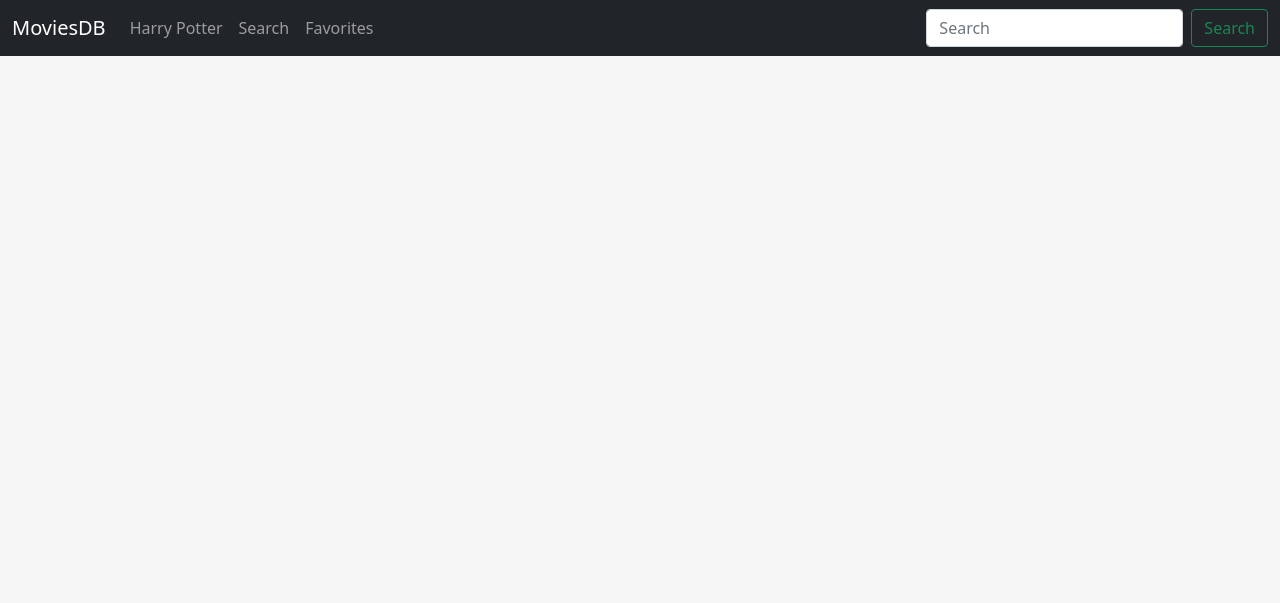
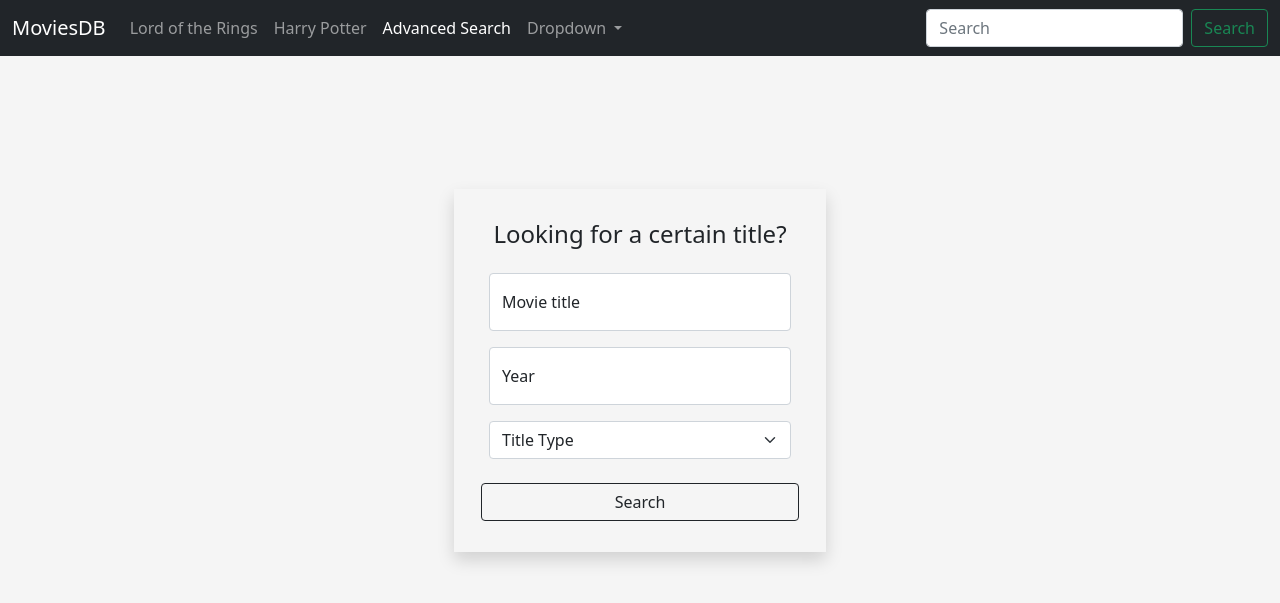
Before and after one commit to TareqJudehGithub/flask_movies, a Flask app: page /search-movies in a window 1280 px wide. Shown: the top 603 px of the page. Run offline with Flask 2, Linux system fonts and the light colour scheme; data that the repository does not hold is empty.

Commit message:
Added more filters features in Advanced Search page, Flask Flash message when no title is found. Added more styling and improvments all UI webpages.

```diff
--- a/server.py
+++ b/server.py
@@ -2,11 +2,10 @@ from flask import Flask, render_template, url_for, request, flash, session,\
   redirect
 from markupsafe import escape
 import requests
-import os, time
+import os, pprint
 
 # Flask secret key
 secret_key = os.urandom(12)
-
 
 
 app = Flask(__name__)
@@ -16,93 +15,113 @@ app = Flask(__name__)
 app.secret_key =  secret_key
 
 
+# omdb API
 omdb_key = os.environ.get("OMDB_KEY")
+response = f"http://www.omdbapi.com/?apikey={omdb_key}&s=home&type=movie"
+data = requests.get(url=response)
 
 
-
-
-
-omdb_api = f"http://www.omdbapi.com/?apikey={omdb_key}&s=batman"
-data = requests.get(url=omdb_api)
-
-# mainpage route
-@app.route("/")
-def mainpage():
+@app.route('/')     # homepage route
+def homepage():
 
   movies = data.json()
 
   return render_template(
-    escape("index.html"),
-    movies=movies
-  )
+      escape("index.html"),
+      movies=movies
+)
 
-# change webpage dynamically
-@app.route("/string:<webpage>")
-def render_page(webpage):
-  return render_template(webpage)
+# movie details page
+@app.route("/movie-info/<title>")
+def movie_info(title):
+    movie = requests.get(
+        url=f"http://www.omdbapi.com/?apikey={omdb_key}&t={title}"
+    ).json()
+
+    return render_template(
+        escape("movie-info.html"),
+        movie=movie
+    )
 
 
-# search movies route
+# selected movie titles
 @app.route("/<title>")
 def movies_by_title(title):
   movies = requests.get(
-    url=f"http://www.omdbapi.com/?apikey=deec4c57&s={title}"
+      url=f"http://www.omdbapi.com/?apikey={omdb_key}&s={title}"
   ).json()
 
   return render_template(
-    escape("index.html"),
-    movies=movies
+      escape("index.html"),
+      movies=movies
   )
 
 
-# movie information route
-@app.route("/movie_info/<title>")
-def movie_info(title):
-  movie = requests.get(
-    url=f"http://www.omdbapi.com/?apikey=deec4c57&t={title}"
-  ).json()
+# search form
+@app.route('/search-movies', methods=["GET", "POST"])
+def search_movies():
+  if request.method == "POST":
+    title = request.form["title"]
+    year = request.form["year"]
+    type = request.form["type"]
 
-  return render_template(
-    escape("movie-info.html"),
-    movie=movie
-  )
+    # advanced search filters
+    if year != "" or type != "":
+        movie = requests.get(
+          url=f"http://www.omdbapi.com/?apikey=deec4c57&t={title}&y={year}&type={type}"
+          ).json()
+    else:
+      movie = requests.get(
+        url=f"http://www.omdbapi.com/?apikey={omdb_key}&t={title}"
+      ).json()
 
-# search form
-@app.route("/search-form")
-def search_form():
-  return render_template(escape("search-form.html"))
+    # title not found flash message
+    if movie["Response"] == "False":
+      flash("Title not found!")
+      return render_template(
+        escape("search-form.html")
+      )
+
+    return render_template(
+        escape("search-form.html"),
+        movie=movie
+    )
+  else:
+    return render_template(
+          escape("search-form.html")
+    )
 
 
-# search by title
-@app.route("/search_title", methods=["POST"])
-def search_title():
-  # data = request.form.to_dict()
-  # title = data["title"]
-  # year = data["year"]
-  title = request.form["title"]
-  year = request.form["year"]
+# search form - link
+@app.route('/search-nav', methods=["POST"])
+def search_nav():
 
-  # in case user filled in Year field
-  if  year != "":
-    movie = requests.get(
-      url=f"http://www.omdbapi.com/?apikey=deec4c57&t={title}&y={year}"
-    ).json()
-  else:
-    movie = requests.get(
-      url=f"http://www.omdbapi.com/?apikey=deec4c57&t={title}"
-    ).json()
+    search_mov = request.form["search_mov"]
+
+    movies = requests.get(url=f"http://www.omdbapi.com/?apikey={omdb_key}&s={search_mov}").json()
+
+    # title not found flash message
+    if movies["Response"] == "False":
+      flash("Title not found! Kindly check title spelling and try again.")
+      return render_template(
+        escape("search-form.html")
+      )
+
+    return render_template(
+        escape("search-nav.html"),
+        movies=movies
+     )
 
 
-  # in case movie title was not found
-  flash("Movie not found!")
+# ===========================================================
+  # # in case movie title was not found
+  # flash("Movie not found!")
 
-  if movie["Response"] == "False":
-    return "Movie not found :("
+  # if movie["Response"] == "False":
+  #   return "Movie not found :("
 
-  return render_template(escape("search-form.html"), movie=movie)
+  # return render_template(escape("search-form.html"), movie=movie)
 
-
-# combine both search_form and search_title in one route
 
 # Favorites
 @app.route("/fav_movies")
@@ -117,7 +136,7 @@ def fav_movies():
     flash("Your Favorites list is empty")
 
     print(f"fav_list is None: {fav_list}")
-    return redirect(url_for("mainpage"))
+    return redirect(url_for("homepage"))
 
   else:
     print(f"fav_list is occupied now: {fav_list}")
@@ -152,7 +171,7 @@ def add_to_fav(title):
   # add key to session
   session["favorites"] = fav_dict
 
-  return redirect(url_for('mainpage'))
+  return redirect(url_for('homepage'))
 
 
 # remove movies from favorites
--- a/static/style.css
+++ b/static/style.css
@@ -4,6 +4,46 @@ body {
 .container {
 	margin-top: 14%;
 }
+.row {
+	text-align: center;
+	margin: 0 auto;
+}
+.movies {
+	margin: 1%;
+	background-color: whitesmoke;
+}
+
+.card-homepage {
+	background-color: whitesmoke;
+}
+.adv-col-1 {
+	margin: 10px auto;
+}
+.adv-search-form {
+	padding: 15px;
+}
+.select-type {
+}
+
+.adv-col-2 {
+	text-align: center;
+	padding: 1%;
+}
+.adv-col-3 {
+	text-align: left;
+	padding: 1%;
+}
+
+.adv-img {
+	height: 100%;
+}
+
 li {
 	list-style: none;
 }
+.flashes {
+	margin-top: 50px;
+}
+.flash-msg {
+	text-align: center;
+}
--- a/templates/index.html
+++ b/templates/index.html
@@ -1,4 +1,4 @@
-<!DOCTYPE html>
+<!doctype html>
 <html lang="en">
   <head>
     {% extends 'template.html' %}
@@ -6,27 +6,30 @@
     {{ super() }}
     {% endblock %}
   </head>
-
   <body>
 
     {% block content %}
 
-
     {% for movie in movies.Search %}
 
-    <div class="col-sm mb-3">
-      <div class="card" style="width: 18rem;">
-        <img src="{{ movie.Poster}}" class="card-img-top" alt="movie poster">
-        <div class="card-body">
-          <h5 class="card-title">{{ movie.Title | title }}</h5>
-          <p class="card-text">{{ movie.Year }}</p>
-          <a href="{{ url_for('movie_info', title=movie.Title) }}" class="btn btn-primary">Info</a>
+    <div class="col-sm movies">
+      <a href="{{ url_for('movie_info', title=movie.Title) }}">
+        <div class="card" style="width: 19rem;">
+
+          <img src="{{ movie.Poster | safe }}" class="card-img-top img-fluid" alt="movie poster" style="height: 350px">
+
+          <div class="card-body card-homepage">
+            <h5 class="card-title" style="font-size: 16px">
+              {{ movie.Title | title | safe }}
+            </h5>
+
+          </div>
         </div>
-      </div>
+      </a>
 
     </div>
+
     {% endfor %}
-
 
     {% endblock %}
 
--- a/templates/navbar.html
+++ b/templates/navbar.html
@@ -1,43 +1,49 @@
 <nav class="navbar navbar-expand-lg navbar-dark bg-dark fixed-top">
   <div class="container-fluid">
-
-    <a class="navbar-brand" href="{{ url_for('mainpage') }}">MoviesDB</a>
-    <button class="navbar-toggler" type="button" data-bs-toggle="collapse" data-bs-target="#navbarNav"
-      aria-controls="navbarNav" aria-expanded="false" aria-label="Toggle navigation">
+    <a class="navbar-brand" href="{{ url_for('homepage') }}">MoviesDB</a>
+    <button class="navbar-toggler" type="button" data-bs-toggle="collapse" data-bs-target="#navbarSupportedContent"
+      aria-controls="navbarSupportedContent" aria-expanded="false" aria-label="Toggle navigation">
       <span class="navbar-toggler-icon"></span>
     </button>
+    <div class="collapse navbar-collapse" id="navbarSupportedContent">
+      <ul class="navbar-nav me-auto mb-2 mb-lg-0">
 
-    <div class="collapse navbar-collapse" id="navbarNav">
-      <ul class="navbar-nav">
+        <li class="nav-item">
+          <a class="nav-link" href="{{ url_for('movies_by_title', title='lord of the rings') }}">
+            Lord of the Rings
+          </a>
+        </li>
+
+        </li>
         <li class="nav-item">
           <a class="nav-link" href="{{ url_for('movies_by_title', title='harry potter') }}">
             Harry Potter
           </a>
         </li>
+
         <li class="nav-item">
-          <a class="nav-link" href="{{ url_for('search_form') }}">Search</a>
+          <a class="nav-link active" aria-current="page" href="{{url_for('search_movies') }}">Advanced Search</a>
         </li>
-        <li class="nav-item">
-          <a class="nav-link" href="{{ url_for('fav_movies') }}">Favorites</a>
+
+        <li class="nav-item dropdown">
+          <a class="nav-link dropdown-toggle" href="#" id="navbarDropdown" role="button" data-bs-toggle="dropdown"
+            aria-expanded="false">
+            Dropdown
+          </a>
+          <ul class="dropdown-menu" aria-labelledby="navbarDropdown">
+            <li><a class="dropdown-item" href="#">Action</a></li>
+            <li><a class="dropdown-item" href="#">Another action</a></li>
+            <li>
+              <hr class="dropdown-divider">
+            </li>
+            <li><a class="dropdown-item" href="#">Something else here</a></li>
+          </ul>
         </li>
       </ul>
-      <ul class="navbar-nav ms-auto mb-2 mb-lg-0">
-        <li>
-          <form class="d-flex">
-            <input class="form-control me-2" type="search" placeholder="Search" aria-label="Search">
-            <button class="btn btn-outline-success" type="submit">Search</button>
-          </form>
-        </li>
-      </ul>
-
-      <!-- <form class="d-flex">
-        <input class="form-control me-2" type="search" placeholder="Search" aria-label="Search">
+      <form class="d-flex" action="{{ url_for('search_nav') }}" method="POST">
+        <input class="form-control me-2" type="text" name="search_mov" placeholder="Search" aria-label="Search">
         <button class="btn btn-outline-success" type="submit">Search</button>
-      </form> -->
-
-
-
-
+      </form>
     </div>
   </div>
 </nav>
--- a/templates/search-form.html
+++ b/templates/search-form.html
@@ -1,4 +1,4 @@
-<!DOCTYPE html>
+<!doctype html>
 <html lang="en">
   <head>
     {% extends 'template.html' %}
@@ -9,64 +9,73 @@
   <body>
     {% block content %}
 
-    <form class="col-sm" action="{{ url_for('search_title')}}" method="POST">
-      <div class="col-sm-12 mb-3">
-        <label for="valditationTitle" class="form-label">Title</label>
-        <input type="text" class="form-control" name="title" id="valditationTitle" placeholder="Enter a movie title"
-          required>
-      </div>
-      <div class="col-sm-12 mb-3">
-        <label for="valditationYear" class="form-label">Year</label>
-        <input type="number" class="form-control" name="year" id="valditationYear" placeholder="Movie release date">
-      </div>
-      <button type="submit" class="btn btn-primary">Search</button>
-    </form>
+    <div class="col-lg-4 col-md-12 col-sm-12 shadow adv-col-1">
+      <form action="{{ url_for('search_movies') }}" method="POST" class="row g-3 adv-search-form">
+        <h4>Looking for a certain title?</h4>
+        <div class="col-sm-12">
+          <div class="form-floating">
+            <input type="text" class="form-control" id="floatingTitle" name="title" placeholder="Movie title" required>
+            <label for="floatingTitle">Movie title</label>
+          </div>
+        </div>
+
+        <div class="col-sm-12">
+          <div class="form-floating">
+            <input type="number" class="form-control" id="floatingYear" name="year" placeholder="Year">
+            <label for="floatingYear">Year</label>
+          </div>
+        </div>
+        <div class="col-sm-12">
+          <select class="form-select select-type" name="type" aria-label="Default select example">
+            <option value="movie" selected>Title Type</option>
+            <option value="movie">Movie</option>
+            <option value="series">Series</option>
+          </select>
+        </div>
+
+        <button class="btn btn-outline-dark mt-4 mb-3" type="submit">Search</button>
+
+      </form>
+    </div>
+
     {% endblock %}
 
     {% block form %}
 
-
     {% if movie %}
 
-    <!--movie poster (image file)-->
     {% if movie.Poster %}
-    <div class="col-sm-4 mb-3">
-      <img src="{{ movie.Poster }}" class="img-fluid rounded" alt="movie poster">
+
+    <div class="col-lg-4 col-md-6 col-sm-12 adv-col-2">
+      <img src="{{ movie.Poster | safe }}" class="img-fluid rounded adv-img" alt="movie poster">
     </div>
     {% endif %}
 
-
     <!-- movie details-->
-    <div class="col-sm-4 mb-3">
-
+    <div class="col-lg-4 col-md-6 col-sm-12 adv-col-3">
       <div class="card">
         <div class="card-body">
-          <h3 class="card-title">{{ movie.Title | title }}</h3>
-          <p class="card-text">{{ movie.Year }} {{ movie.Rated }} </p>
+          <h3 class="card-title">{{ movie.Title | title | safe }}</h3>
+          <p class="card-text">{{ movie.Year | safe }} | {{ movie.Rated | safe }} </p>
 
           {% if movie.Genre %}
           {% for item in movie.Genre.split(",") %}
-          <button class="btn btn-outline-dark disabled">{{ item }}</button>
+          <button class="btn btn-outline-dark disabled mb-3">{{ item | safe }}</button>
           {% endfor %}
           {% endif %}
-
           <p>{{ movie.Plot }}</p>
-          <p class="card-text">{{ movie.Director }}</p>
-          <p class="card-text">{{ movie.Actors }}</p>
-          <p class="card-text">{{ movie.imdbRating }}</p>
+          <p class="card-text"><strong>Director</strong> {{ movie.Director }}</p>
+          <p class="card-text"><strong>Stars</strong> {{ movie.Actors }}</p>
+          <p class="card-text"><strong>IMDB</strong> {{ movie.imdbRating }}/10</p>
+          <!-- <a href="#" class="btn btn-secondary">Add to Favorites</a> -->
         </div>
       </div>
-
     </div>
 
     {% else %}
     <div></div>
     {% endif %}
-
     {% endblock %}
-
-
-
 
   </body>
 </html>
--- a/templates/template.html
+++ b/templates/template.html
@@ -1,33 +1,28 @@
 <!doctype html>
 <html lang="en">
   <head>
-    {% block head%}
+    {% block head %}
     <!-- Required meta tags -->
     <meta charset="utf-8">
     <meta name="viewport" content="width=device-width, initial-scale=1">
-
     <!-- Bootstrap CSS -->
-    <link href="https://cdn.jsdelivr.net/npm/bootstrap@5.1.2/dist/css/bootstrap.min.css" rel="stylesheet"
-      integrity="sha384-uWxY/CJNBR+1zjPWmfnSnVxwRheevXITnMqoEIeG1LJrdI0GlVs/9cVSyPYXdcSF" crossorigin="anonymous">
-
-    <!--CSS link -->
-    <link rel="stylesheet" type="text/css" href="{{ url_for('static', filename='style.css') }}">
+    <link href="https://cdn.jsdelivr.net/npm/bootstrap@5.1.3/dist/css/bootstrap.min.css" rel="stylesheet"
+      integrity="sha384-1BmE4kWBq78iYhFldvKuhfTAU6auU8tT94WrHftjDbrCEXSU1oBoqyl2QvZ6jIW3" crossorigin="anonymous">
+    <!-- Bootstrap CSS -->
+    <link rel="stylesheet" href="{{ url_for('static', filename='style.css') }}">
     <title>{% block title %}moviesDB{% endblock %}</title>
     {% endblock %}
   </head>
 
   <body>
-    <header>{% include 'navbar.html' %}</header>
-    <div class="container">
-      <div class="row mt-3">
-
-        <!--flash messages-->
+    <header> {% include 'navbar.html' %}</header>
+    <!--flash messages - no title found -->
     {% with messages = get_flashed_messages() %}
     {% if messages %}
-        <ul class="flashes">
+    <ul class="flashes"></ul>
     {% for message in messages %}
-          <li>
-            <div class="alert alert-secondary alert-dismissible fade show" role="alert">
+    <li class="flash-msg">
+      <div class="alert alert-warning alert-dismissible fade show" role="alert">
         <strong>{{ message }}</strong>
         <button type="button" class="btn-close" data-bs-dismiss="alert" aria-label="Close"></button>
       </div>
@@ -36,19 +31,19 @@
     {% endfor %}
     {% endif %}
     {% endwith %}
-
+    <div class="container">
+      <div class="row">
         {% block content %}
         {% endblock %}
 
         {% block form %}
         {% endblock %}
+      </div>
 
     </div>
-    </div>
-
     <!-- Option 1: Bootstrap Bundle with Popper -->
-    <script src="https://cdn.jsdelivr.net/npm/bootstrap@5.1.2/dist/js/bootstrap.bundle.min.js"
-      integrity="sha384-kQtW33rZJAHjgefvhyyzcGF3C5TFyBQBA13V1RKPf4uH+bwyzQxZ6CmMZHmNBEfJ"
+    <script src="https://cdn.jsdelivr.net/npm/bootstrap@5.1.3/dist/js/bootstrap.bundle.min.js"
+      integrity="sha384-ka7Sk0Gln4gmtz2MlQnikT1wXgYsOg+OMhuP+IlRH9sENBO0LRn5q+8nbTov4+1p"
       crossorigin="anonymous"></script>
 
   </body>
```
Also changed, not shown: templates/movie-info.html (+18 -23 lines), templates/search-nav.html (added, +34 -0 lines). Lines whose indentation alone changed are shown as unchanged.
